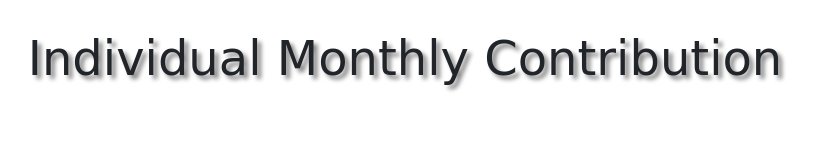
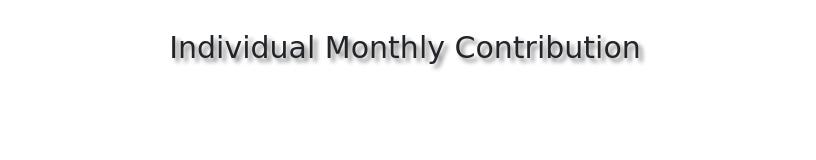
Before and after one commit to zbekele/mehaber_balance, a website: page dist/index.html in a window 1280 px wide. Shown: the whole page, without its empty margins (235-1051 px from the left). Drawn offline with nearby package versions, Linux system fonts and the light colour scheme; no server answers; a web font is replaced by a local one.

Commit message:
Update index.html

```diff
--- a/dist/index.html
+++ b/dist/index.html
@@ -21,7 +21,7 @@
         /* letter-spacing: 1px; */
         padding: 30px 0;
         font-family: 'Changa One', cursive;
-        font-size: 48px;
+        font-size: 30px;
         text-shadow: 4px 4px 4px rgb(134, 133, 133);
         /* font-family: 'Bad Script', cursive; */
         font-family: 'Fredericka the Great', cursive;
```
